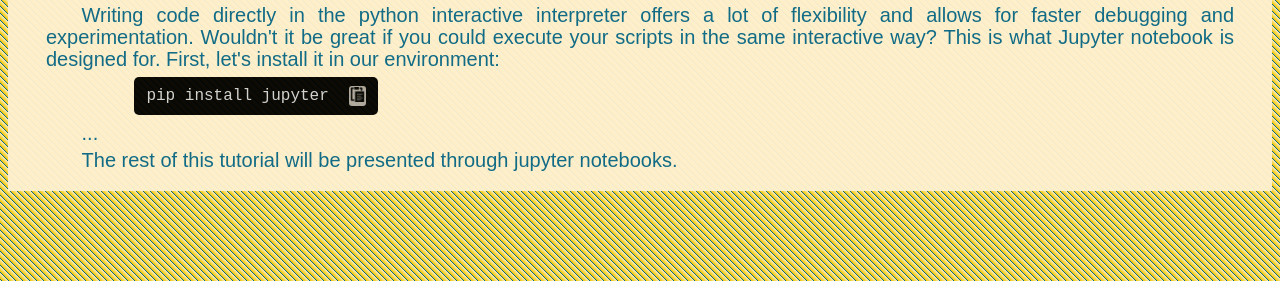
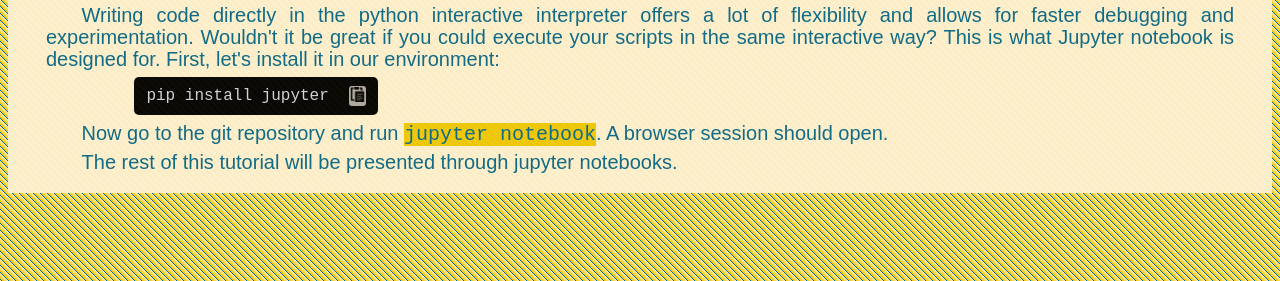
Before and after one commit to postolache/onboarding-ml, a plain HTML site: page docs/index.html in a window 1280 px wide. Both pictures are taken after a click on the button "7. Jupyter Notebooks". Shown: the part 519-800 px from the top of the page. Drawn offline with nearby package versions, Linux system fonts and the light colour scheme.

Commit message:
finished first part

```diff
--- a/docs/index.html
+++ b/docs/index.html
@@ -171,7 +171,7 @@ print("HELLO, ", name.upper())</code></pre>
                     <div class="terminal"><code class="language-bash" id="term1"> pip install jupyter</code>  <button class="copy" onclick="CopyMe('pip install jupyter')"><img class="clipboard" src="copy2.png"></button> </div>
                 </p>
                 <p>
-                    ...
+                   Now go to the git repository and run <code class="inline">jupyter notebook</code>. A browser session should open.
                 </p>
                 <p>
                     The rest of this tutorial will be presented through jupyter notebooks.
```
Also changed, not shown: 2 other files.
